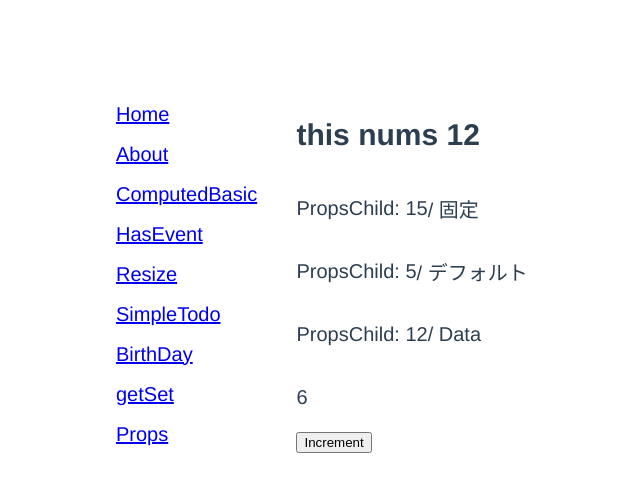
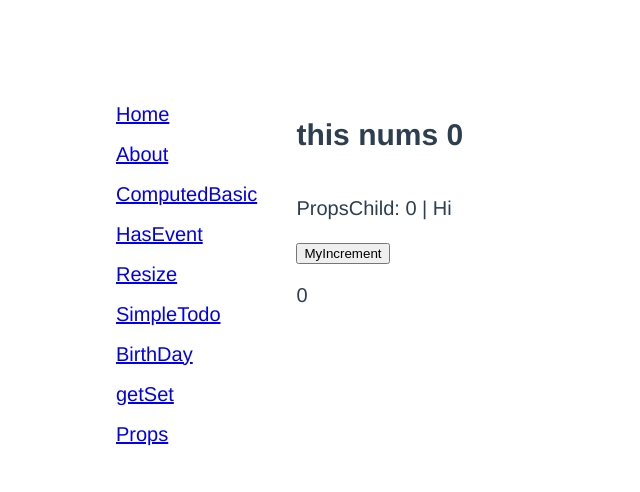
Before and after one commit to BoxPistols/KaeruVue, a Vue app: page /props in a window 1280 px wide. Shown: the top 492 px of the page, without its empty margins (124-764 px from the left). Built offline with nearby package versions, Linux system fonts and the light colour scheme.

Commit message:
[emit] child data send use to parent

```diff
--- a/src/views/props-child.vue
+++ b/src/views/props-child.vue
@@ -1,25 +1,40 @@
 <template>
   <div>
-    <p>PropsChild: {{ totalNumber }}</p>
+    <p>PropsChild: {{ totalNumber }} | {{ textProps }}</p>
+    <button @click="increment">MyIncrement</button>
   </div>
 </template>
+
 <script>
-
 export default {
-    name: "",
+  name: "props-child",
+  data() {
+    return {
+    }
+  },
+  // props: ["totalNumber", "textProps"],
+  /**
+   * Props option 必須設定
+   * required: true
+   */
   props:{
     totalNumber: {
       type: Number,
-        default: 5,
-        /**
-         * 必須設定
-         * required: true
-         */
+      //default: 5
+    },
+    textProps: {
+      // type: [String, Number],
+      type: String,
+      default: "かかか"
     }
   },
-    data: () => ({
-    }),
+  methods: {
+    increment(){
+      this.$emit("my-emit", this.totalNumber + 1)
+    }
+  }
 }
 </script>
+
 <style lang="scss" scoped="scoped">
 </style>
--- a/src/views/props-parent.vue
+++ b/src/views/props-parent.vue
@@ -1,20 +1,20 @@
 <template>
   <div>
-    <h2>this nums {{ totalNumber }}</h2>
+    <h2>this nums {{ totalNumber }} </h2>
 
     <div class="fx">
-      <PropsChild :totalNumber="15" />/ 固定
+      <!--<PropsChild :total-number="totalNumber" :text-props="textProps" @my-emit="totalNumber = $event"/>-->
+
+      <PropsChild :total-number="totalNumber" :text-props="`Hi`" @my-emit="incNum"/>
+    </div>
+    <!-- <div class="fx">
+      <PropsChild :text-props="`です`"/>/ デフォルト
     </div>
     <div class="fx">
-      <PropsChild />/ デフォルト
-    </div>
-    <div class="fx">
-      <PropsChild :total-number="totalNumber" />/ Data
-    </div>
-
+      <PropsChild :total-number="totalNumber" :text-props="ます"/>/ Data
+    </div> -->
     <p>{{ halfCalc }}</p>
-
-    <button class="button" @click="increment">Increment</button>
+    <!-- <button class="button" @click="increment">Increment</button> -->
   </div>
 </template>
 
@@ -22,9 +22,10 @@
 import PropsChild from "./props-child";
 
 export default {
-  name: "",
+  name: "props-parent",
   data: () => ({
-    totalNumber: 12
+    totalNumber: 0,
+    textProps: "テキスト"
   }),
   computed: {
     halfCalc(){
@@ -32,10 +33,15 @@ export default {
     }
   },
   methods: {
-    increment(){
-      this.totalNumber += 1
+    incNum(v){
+      this.totalNumber = v
     }
   },
+  // methods: {
+  //   increment(){
+  //     this.totalNumber += 1
+  //   }
+  // },
   components:{
     PropsChild
   },
```
Lines whose indentation alone changed are shown as unchanged.
